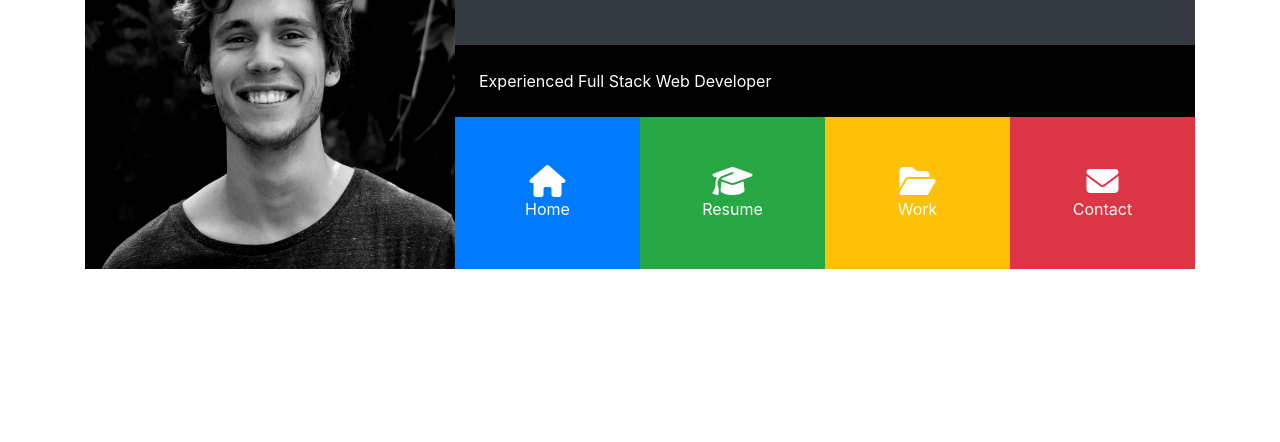
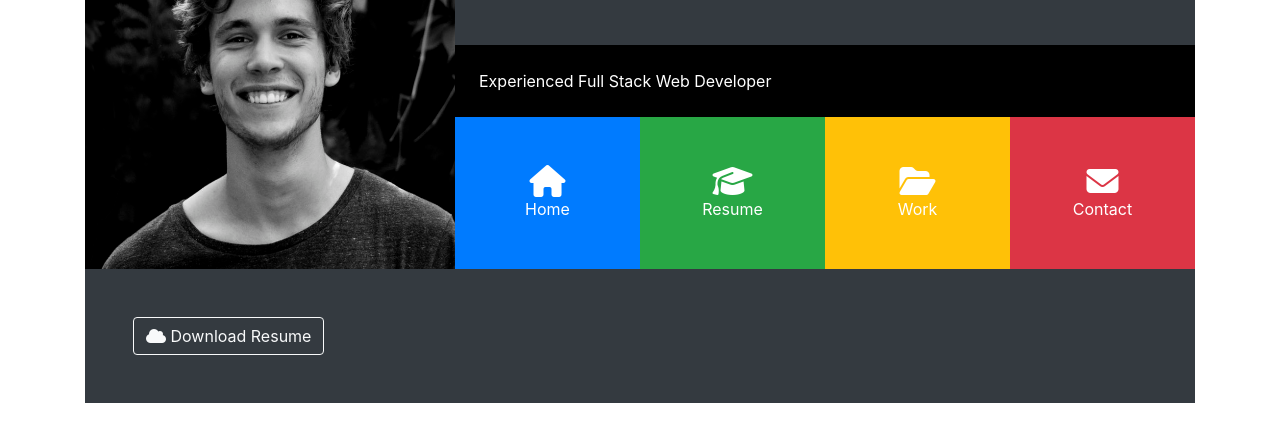
Before and after one commit to sahaldos1/bootstrap-collapse-portfolio, a plain HTML site: page index.html in a window 1280 px wide. Shown: the part 126-568 px from the top of the page. Drawn offline with nearby package versions, Linux system fonts and the light colour scheme.

Commit message:
Add footer

```diff
--- a/index.html
+++ b/index.html
@@ -107,6 +107,17 @@
           </div>
         </div>
       </header>
+
+      <!-- Footer -->
+      <footer id="main-footer" class="p-5 bg-dark text-white">
+        <div class="row">
+          <div class="col-md-6">
+            <a href="#" class="btn btn-outline-light">
+              <i class="fas fa-cloud"></i> Download Resume
+            </a>
+          </div>
+        </div>
+      </footer>
     </div>
 
     <script
```
